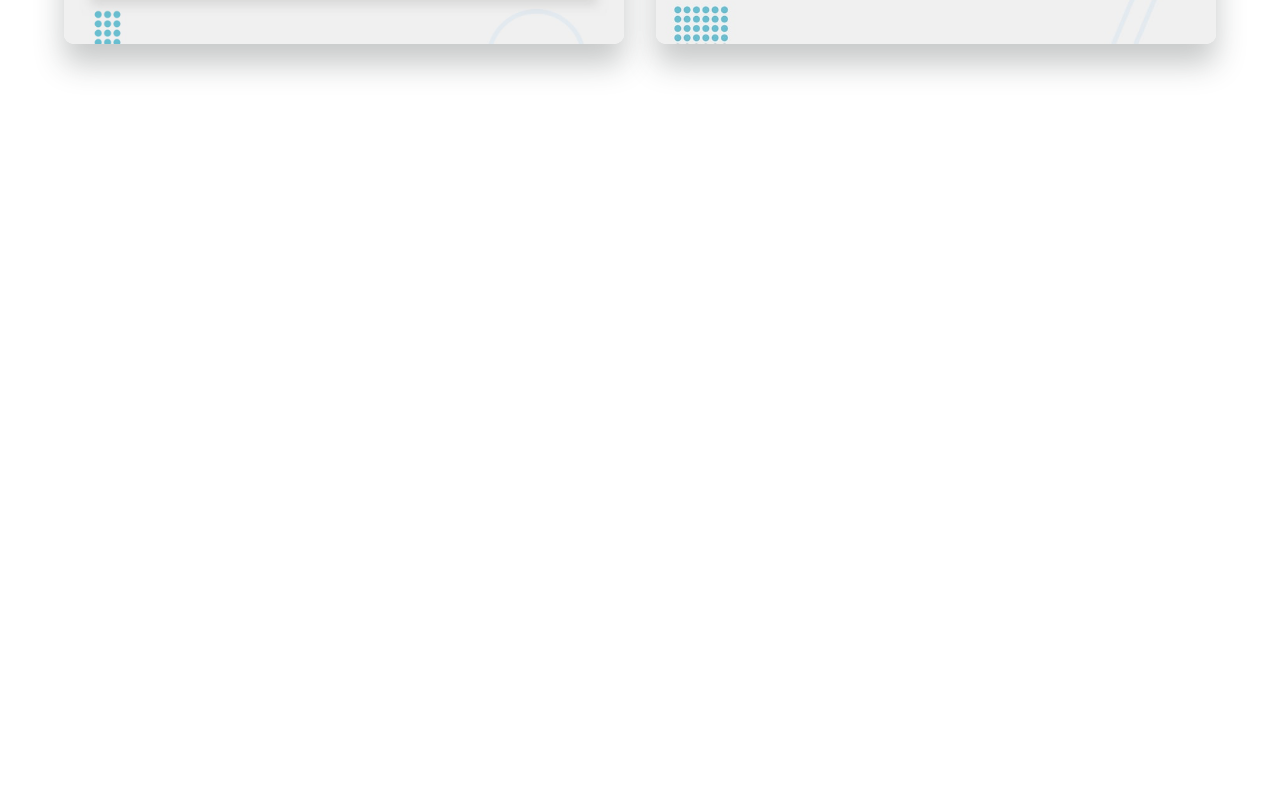
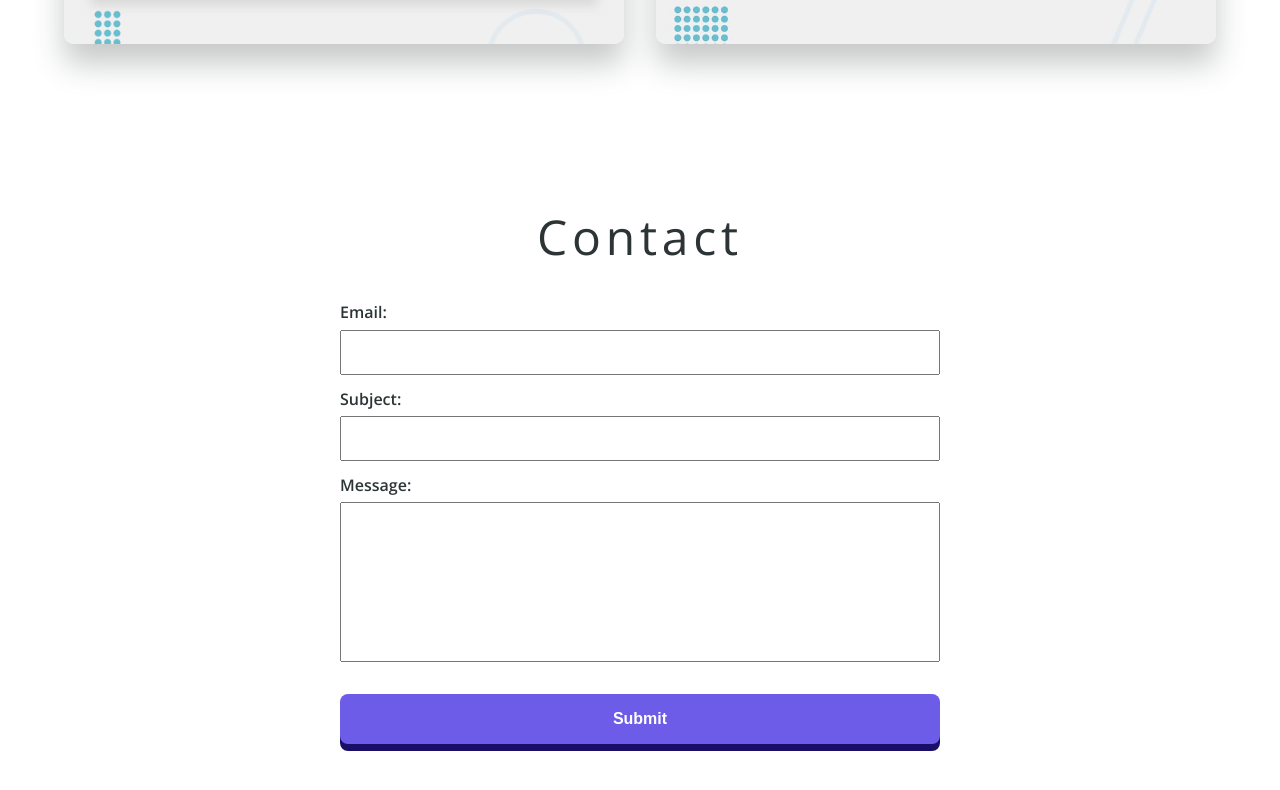
Before and after one commit to HoangNguyen-CA/portfolio, a React (Create React App) app: page / in a window 1280 px wide. Shown: the part 2536-3326 px from the top of the page. Before the commit the page ends 2660 px from the top, so only its background shows below. Built offline with nearby package versions, Linux system fonts and the light colour scheme.

Commit message:
Added contact section with netlify forms.

```diff
--- a/public/index.html
+++ b/public/index.html
@@ -28,6 +28,12 @@
   </head>
   <body>
     <noscript>You need to enable JavaScript to run this app.</noscript>
+    <form name="contact" netlify netlify-honeypot="bot-field" hidden>
+      <input type="email" name="email" />
+      <input type="text" name="subject" />
+      <textarea name="message"></textarea>
+    </form>
+
     <div id="root"></div>
     <!--
       This HTML file is a template.
--- a/src/App.js
+++ b/src/App.js
@@ -2,6 +2,7 @@ import Cover from './cover/Cover';
 import Navbar from './navbar/Navbar';
 import MainProjects from './projects/MainProjects';
 import SmallProjects from './projects/SmallProjects';
+import Contact from './contact/Contact';
 import GlobalStyle from './globalStyles';
 
 import { ThemeProvider } from 'styled-components';
@@ -15,6 +16,7 @@ function App() {
       <Cover />
       <MainProjects />
       <SmallProjects />
+      <Contact />
     </ThemeProvider>
   );
 }
--- a/src/components/Button.js
+++ b/src/components/Button.js
@@ -1,7 +1,11 @@
 import styled from 'styled-components';
 
-const Button = styled.button.attrs({ type: 'button' })`
+const Button = styled.button.attrs((props) => ({
+  type: props.form ? 'submit' : 'button',
+  width: props.form ? '100%' : 'auto',
+}))`
   font-size: 1rem;
+  width: ${(props) => props.width};
 
   border: none;
   background-color: ${({ theme }) => theme.clr.primary[500]};
--- /dev/null
+++ b/src/contact/Contact.js
@@ -0,0 +1,89 @@
+import React from 'react';
+import styled from 'styled-components';
+import SectionInner from '../components/SectionInner';
+import SectionHeader from '../components/SectionHeader';
+import Button from '../components/Button';
+
+const Input = styled.input`
+  font-size: 1rem;
+  display: block;
+  width: 100%;
+  padding: 0.6em;
+
+  color: ${({ theme }) => theme.clr.neutral[900]};
+  font-family: 'Open Sans', sans-serif;
+`;
+
+const TextArea = styled.textarea`
+  font-size: 1rem;
+  display: block;
+  width: 100%;
+  height: 10em;
+  padding: 0.6em;
+
+  color: ${({ theme }) => theme.clr.neutral[900]};
+  font-family: 'Open Sans', sans-serif;
+
+  resize: none;
+`;
+
+const Label = styled.label`
+  font-size: 1rem;
+  font-weight: 600;
+  display: block;
+  width: 100%;
+
+  & > * {
+    margin-top: 0.4em;
+  }
+`;
+
+const Form = styled.form`
+  width: 100%;
+  margin: 0 auto;
+  max-width: 600px;
+
+  & > * + * {
+    margin-top: 0.8em;
+  }
+
+  & > button {
+    margin-top: 2em;
+  }
+`;
+
+const Inner = styled(SectionInner)`
+  color: ${({ theme }) => theme.clr.neutral[900]};
+
+  & > * + * {
+    margin-top: 2em;
+  }
+`;
+const Contact = () => {
+  return (
+    <div>
+      <Inner>
+        <SectionHeader>Contact</SectionHeader>
+        <Form>
+          <input type='hidden' name='form-name' value='contact' />
+
+          <Label>
+            Email:
+            <Input name='email' type='text' />
+          </Label>
+          <Label>
+            Subject:
+            <Input name='subject' type='text' />
+          </Label>
+          <Label>
+            Message:
+            <TextArea name='message' type='text' />
+          </Label>
+          <Button form>Submit</Button>
+        </Form>
+      </Inner>
+    </div>
+  );
+};
+
+export default Contact;
```
